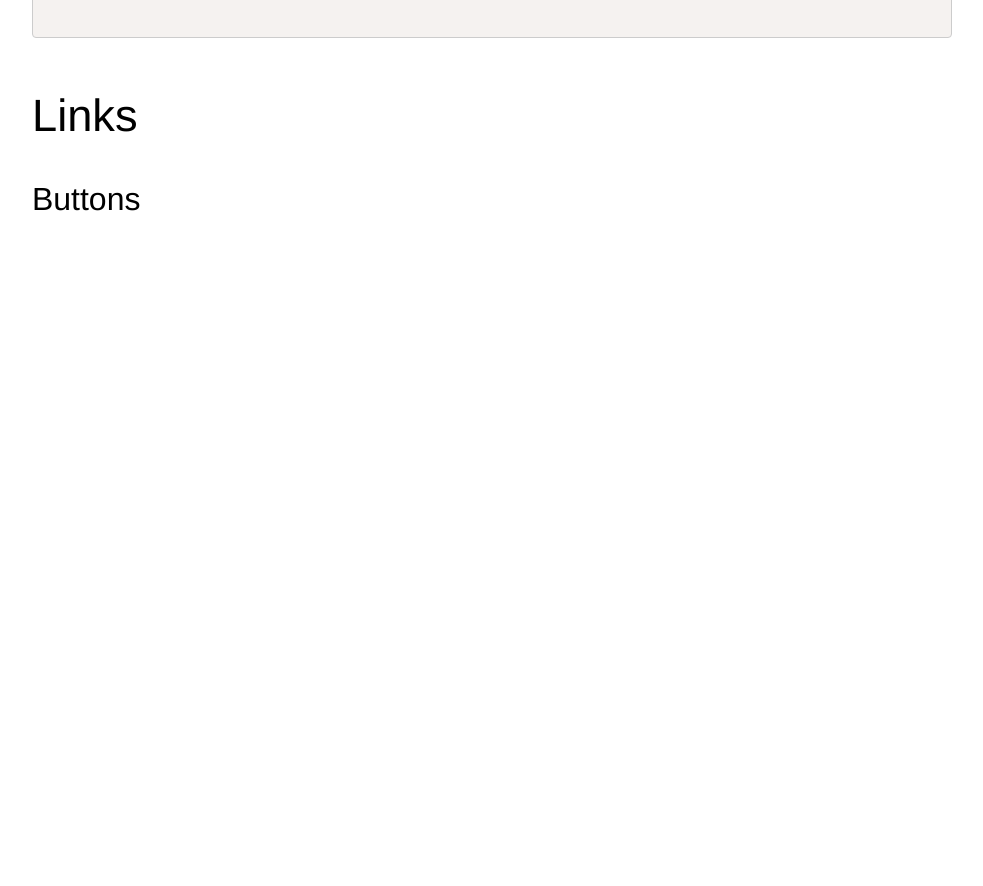
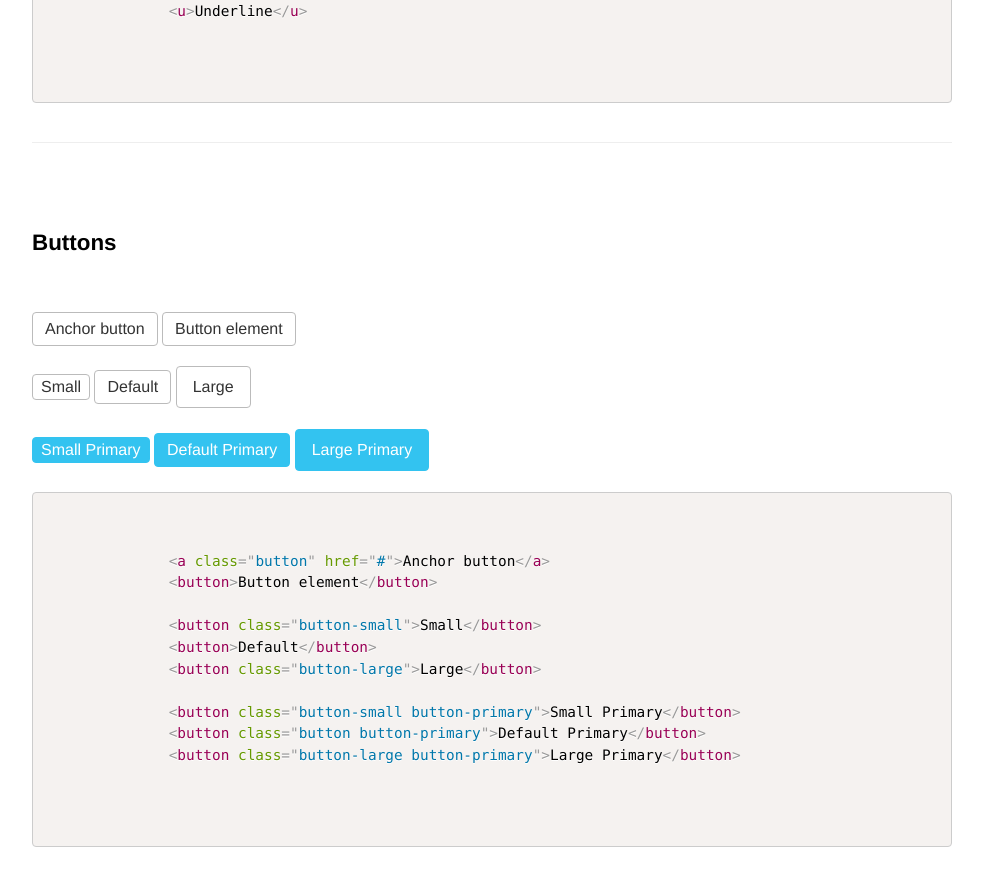
Before and after one commit to fdietz/heki.css, a website: page index.html in a window 1280 px wide. Shown: the part 1328-2214 px from the top of the page, without its empty margins (148-1131 px from the left). Before the commit the page ends 1562 px from the top, so only its background shows below. Drawn offline with Linux system fonts and the light colour scheme; files whose address does not match are found by name.

Commit message:
feat: buttons

```diff
--- a/heki.css
+++ b/heki.css
@@ -1,14 +1,48 @@
 /* Table of contents
 ––––––––––––––––––––––––––––––––––––––––––––––––––
+- Variables
 - Base Styles
 - Typography
-- Links
 - Buttons
 */
 
+/* Variables */
+:root {
+  --color-white: white;
+  --color-black: #333;
+  --color-gray: #888;
+  --color-gray-light: #bbb;
+  --color-blue: #33C3F0;
+  --color-blue-light: #1EAEDB;
+  --color-primary: var(--color-blue);
+  --color-primary-light: var(--color-blue-light);
+  --button-bg-color-hover: #ccc;
+  --component-bg-color: var(--color-white);
+  --component-border-color: var(--color-gray-light);
+  --component-border-radius: 4px;
+  --component-border-width: 1px;
+  --component-spacing: 1rem;
+  --component-spacing-big: 2rem;
+  --component-spacing-small: 0.5rem;
+  --button-font-family: inherit;
+  --button-font-weight: inherit;
+  --button-font-size: var(--font-size);
+  --button-color: var(--color-black);
+  --button-color-primary: var(--color-white);
+  --button-border-radius: var(--component-border-radius);
+  --button-border: var(--component-border-width) solid var(--color-gray-light);
+  --button-border-hover: var(--component-border-width) solid var(--color-gray);
+  --button-bg-color: var(--color-white);
+  --button-bg-color-hover: var(--color-white);
+  --button-bg-color-primary: var(--color-primary);
+  --button-bg-color-hover-primary: var(--color-primary-light);
+}
+
+/* Base Styles */
+
 html {
   box-sizing: border-box;
-  font-size: 1em;
+  font-size: 16px;
 }
 
 *,
@@ -16,6 +50,8 @@ html {
 *::after {
   box-sizing: inherit;
 }
+
+/* Typography */
 
 body {
   font-family: "Helvetica Neue", Helvetica, Arial, sans-serif;
@@ -64,3 +100,95 @@ small,
   margin: 0 auto;
   padding: 0 20px;
 }
+
+/* Links */
+
+a {
+  color: #1eaedb;
+}
+
+a:hover {
+  color: #0fa0ce;
+}
+
+/* Buttons */
+
+button,
+.button {
+  font-family: var(--button-font-family);
+  font-size: var(--button-font-size);
+  font-weight: var(--button-font-weight);
+  text-align: center;
+  text-decoration: none;
+  color: var(--button-color);
+  background-color: var(--button-bg-color);
+  border-radius: var(--button-border-radius);
+  border: var(--button-border);
+  height: var(--input-height);
+  line-height: 1;
+  user-select: none;
+  vertical-align: middle;
+  white-space: nowrap;
+  padding: calc(var(--component-spacing) * 0.5) calc(var(--component-spacing) * 0.75);
+  cursor: pointer;
+  display: inline-block;
+  transition: 0.1s border, 0.1s background-color, 0.1s color;
+}
+
+.button-small {
+  font-size: calc(var(--button-font-size) * 0.8);
+  height: var(--input-height-small);
+  padding: calc(var(--component-spacing) * 0.25) calc(var(--component-spacing) * 0.5);
+}
+
+.button-large {
+  font-size: calc(var(--button-font-size) * 1.2);
+  height: var(--input-height-big);
+  padding: calc(var(--component-spacing) * 0.75) calc(var(--component-spacing) * 1);
+}
+
+.button-block {
+  width: 100% !important;
+  display: block;
+}
+
+button:hover,
+.button:hover {
+  color: var(--button-color);
+  text-decoration: none;
+}
+
+button:hover:not(:disabled),
+.button:hover:not(.disabled) {
+  background-color: var(--button-bg-color-hover);
+  border-color: var(--button-border-hover);
+}
+
+button:active:not(:disabled),
+button.active:not(:disabled),
+.button.active:not(.disabled) {
+  color: var(--button-color);
+  border-color: var(--button-border-hover);
+  background-color: var(--button-bg-color-hover);
+}
+
+button:disabled,
+button.disabled,
+.button.disabled {
+  opacity: 0.5;
+  cursor: not-allowed;
+}
+
+.button-primary {
+  color: var(--button-color-primary);
+  background-color: var(--button-bg-color-primary);
+  border-color: var(--button-bg-color-primary);
+}
+
+.button-primary:hover,
+.button-primary:hover:not(.disabled),
+.button-primary.active:not(.disabled) {
+  color: var(--button-color-primary);
+  background-color: var(--button-bg-color-hover-primary);
+  border-color: var(--button-bg-color-hover-primary);
+}
--- a/index.html
+++ b/index.html
@@ -14,7 +14,8 @@
       }
 
       .docs-section {
-        margin-bottom: 2rem;
+        padding: 2rem 0;
+        border-top: 1px solid #eee;
       }
 
       .docs-header {
@@ -95,8 +96,41 @@
         </pre>
       </section>
 
-      <h2>Links</h2>
-      <h3>Buttons</h3>
+      <section class="docs-section">
+        <h6 class="docs-header">Buttons</h6>
+        <div class="docs-example">
+          <p>
+            <a class="button" href="#">Anchor button</a>
+            <button>Button element</button>
+          </p>
+          <p>
+            <button class="button-small">Small</button>
+            <button>Default</button>
+            <button class="button-large">Large</button>
+          </p>
+          <p>
+            <button class="button-small button-primary">Small Primary</button>
+            <button class="button button-primary">Default Primary</button>
+            <button class="button-large button-primary">Large Primary</button>
+          </p>
+        </div>
+        <pre class="code-example">
+          <code class="language-html">
+            <script type="prism-html-markup">
+              <a class="button" href="#">Anchor button</a>
+              <button>Button element</button>
+
+              <button class="button-small">Small</button>
+              <button>Default</button>
+              <button class="button-large">Large</button>
+
+              <button class="button-small button-primary">Small Primary</button>
+              <button class="button button-primary">Default Primary</button>
+              <button class="button-large button-primary">Large Primary</button>
+            </script>
+          </code>
+        </pre>
+      </section>
     </div>
 
     <script src="prism.js"></script>
```
